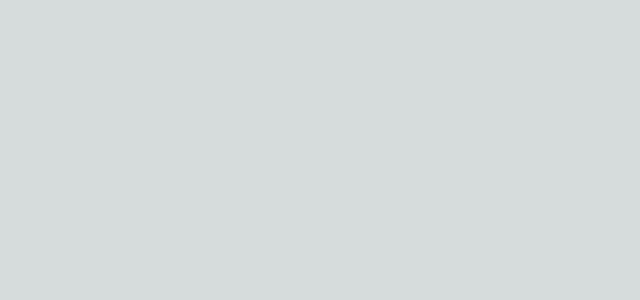
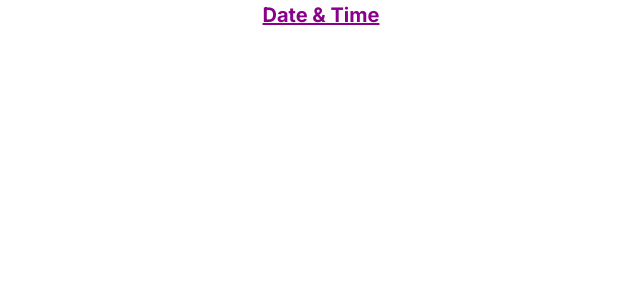
Before and after one commit to Chhavi0405/demos, a Next.js app in the folder appointments/: page / in a window 1280 px wide. Shown: the top 300 px of the page, without its empty margins (319-959 px from the left). Built offline with nearby package versions, Linux system fonts and the light colour scheme.

Commit message:
date and time functions

```diff
--- a/appointments/app/globals.css
+++ b/appointments/app/globals.css
@@ -16,7 +16,7 @@
   }
 }
 
-body {
+/* body {
   color: rgb(var(--foreground-rgb));
   background: linear-gradient(
       to bottom,
@@ -24,4 +24,4 @@ body {
       rgb(var(--background-end-rgb))
     )
     rgb(var(--background-start-rgb));
-}
+} */
--- a/appointments/app/layout.tsx
+++ b/appointments/app/layout.tsx
@@ -5,7 +5,7 @@ import { Inter } from 'next/font/google'
 const inter = Inter({ subsets: ['latin'] })
 
 export const metadata: Metadata = {
-  title: 'Create Next App',
+  title: 'date-time App',
   description: 'Generated by create next app',
 }
 
--- a/appointments/app/page.tsx
+++ b/appointments/app/page.tsx
@@ -1,8 +1,56 @@
+'use client'
+export default function Home() {
+  // const d =new Date();
+  // let day = d.getDate();
+  // console.log(day,"day")
+  // let time = d.getTime();
+  // console.log(time,"time")
+  // var datetime = ("2000-01-01 01:00:00 UTC");
+var d1 = new Date();
+var minute = d1.getMinutes();
+var hour = d1.getHours();
+// console.log(d1,"d1",minute,"min",hour,"hr")
+// if(minute > 0)
+//      alert(hour+"."+minute);
+// else
+//      alert(hour);
+// const date = Date().slice(16,21);
+// console.log(date,"new");
 
-export default function Home() {
-  return (
+// const datetime = (new Date().getTime() + 60 * 60 * 24 * 1000);
+// console.log(datetime,"qw")
+// var day = new Date('Oct 30, 2000');
+// console.log(day); // Apr 30 2000
+
+// var nextDay = new Date(day);
+// nextDay.setDate(day.getDate() + 1);
+// console.log(nextDay); // May 01 2000
+
+// var today = new Date();
+// var priorDate = new Date(new Date().setDate(today.getDate() + 30));
+
+// console.log(today,'today')
+// console.log(priorDate,"prior");
+
+// let now = new Date()
+// console.log('Today: ' + now.toUTCString())
+// let next30days = new Date(now.setDate(now.getDate() + 30))
+// console.log('Next 30th day: ' + next30days.toUTCString())
+
+const now = new Date();
+const day2 = new Date(now.setDate(now.getDate() + 30))
+console.log(day2,"day2")
+
+
+return (
    <>
+  <div style={{ textAlign: 'center', textDecorationLine: 'underline',color:'darkmagenta',fontSize:"20px",fontWeight:"bolder"}}>
+  Date & Time
+  </div>
 
+  <div>
+    {/* {value} */}
+  </div>
    </>
   )
 }
```
